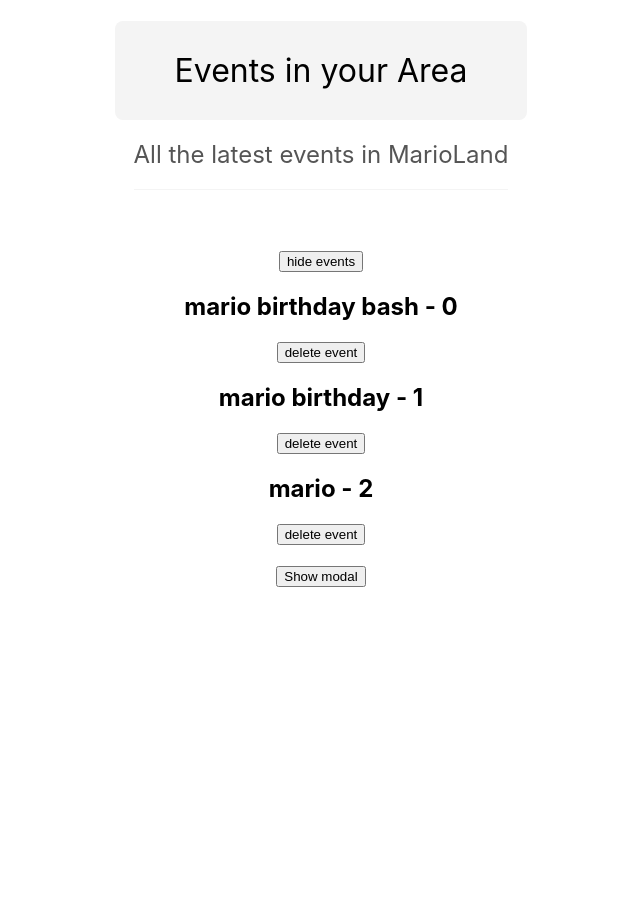
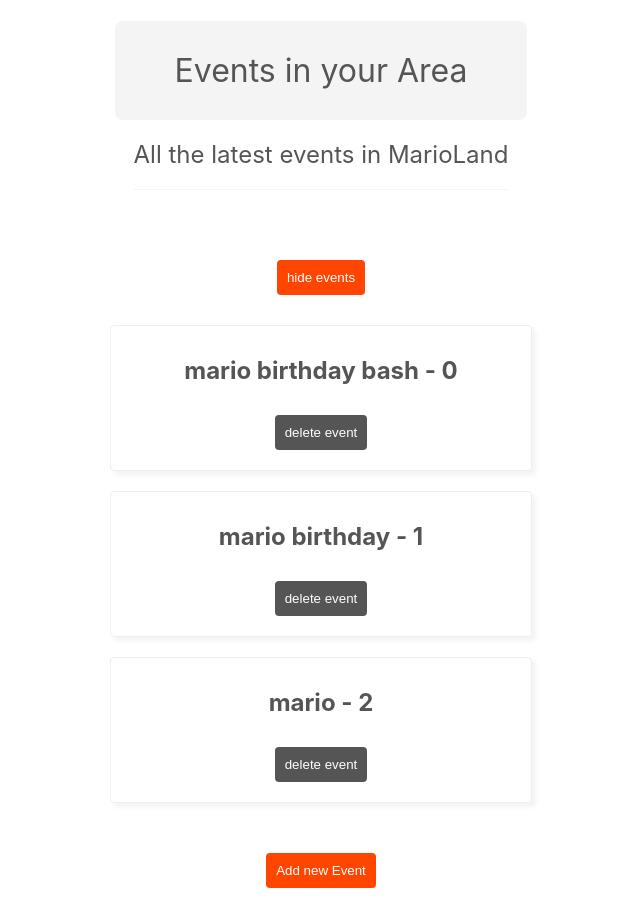
Before and after one commit to david587/React-js, a React (Create React App) app: page / in a window 1280 px wide. Shown: the whole page, without its empty margins (319-959 px from the left). Before the commit the page ends 800 px from the top, so only its background shows below. Built offline with nearby package versions, Linux system fonts and the light colour scheme.

Commit message:
Form nested in modal component,clear data with button

```diff
--- a/src/App.js
+++ b/src/App.js
@@ -3,6 +3,7 @@ import React, { useState } from "react";
 import Title from "./components/Title";
 import Modal from './components/Modal';
 import EventList from './components/EventList';
+import NewEventForm from './components/NewEventForm';
 
 function App() {
   const [showModal,setModal] = useState(false)
@@ -52,13 +53,12 @@ function App() {
 
       <br />
       {/* //modal nested */}
-      {showModal && <Modal handleClose={handleClose}>
-        <h2>Terms</h2>
-        <p>Lorem ipsum dolor sit amet consectetur adipisicing elit. Qui quia beatae iste, reiciendis ipsa distinctio quis expedita quibusdam sapiente pariatur.</p>
+      {showModal && <Modal handleClose={handleClose} isSalesModal={true}>
+        <NewEventForm/>
       </Modal>}
 
       <div>
-      <button onClick={()=>setModal(true)}>Show modal</button>
+      <button onClick={()=>setModal(true)}>Add new Event</button>
       </div>
 
     </div>
--- a/src/components/EventList.js
+++ b/src/components/EventList.js
@@ -1,13 +1,15 @@
 import React from "react";
+import styles from "./EventList.module.css"
+
 
 export default function EventList({events, handleclick}) {
   return(
     <div>
     {events.map((event,i)=>  (
-        <React.Fragment key={event.id}>
+        <div className={styles.card}  key={event.id}>
           <h2> {event.title} - {i} </h2>
           <button onClick={()=> handleclick(event.id)}>delete event</button>
-        </React.Fragment>
+        </div>
       ))
     }
     </div>
--- /dev/null
+++ b/src/components/EventList.module.css
@@ -0,0 +1,12 @@
+.card{
+    border: 1px solid #eee;
+    box-shadow: 4px 4px 5px rgba(0, 0, 0, 0.05);
+    padding: 10px;
+    max-width: 400px;
+    margin: 20px auto;
+    border-radius: 4px;
+}
+
+.card button{
+    background-color: #555;
+}
--- a/src/components/Modal.css
+++ b/src/components/Modal.css
@@ -8,9 +8,24 @@
 }
 
 .modal{
+    /* //ez */
+    position: absolute;
+    top: -200px;
+    /* //ez end */
     padding: 30px;
     max-width: 480px;
     margin: 200px auto;
     background: #fff;
     border-radius: 10px;
 }
+
+.modal h2{
+    border-bottom: 1px solid #ddd;
+    padding-bottom: 10px;
+}
+
+.modal .sales-btn{
+    border: 4px solid #333;
+    font-size: 18px;
+    text-transform: uppercase;
+}
--- a/src/components/Modal.js
+++ b/src/components/Modal.js
@@ -2,12 +2,18 @@
 import "./Modal.css";
 import ReactDOM  from "react-dom";
 
-export default function Modal({children, handleClose}) {
+export default function Modal({children, handleClose, isSalesModal}) {
   return ReactDOM.createPortal((
     <div className="modal-backdrop">
-        <div className="modal">
+        <div className="modal" style={{
+          border: "4px solid",
+          borderColor: isSalesModal? "#ff4500": "#555",
+          textAlign:"center"
+          }}>
             {children}
-            <button onClick={handleClose}>close</button>
+            <button onClick={handleClose}
+            className={isSalesModal ? "sales-btn": ""}
+            >close</button>
         </div>
     </div>
   ), document.body)
--- /dev/null
+++ b/src/components/NewEventForm.css
@@ -0,0 +1,10 @@
+.new-event-form label,
+.new-event-form input {
+    display: block;
+    text-align: left;
+    width: 100%;
+    margin: 10px auto;
+    padding: 10px;
+    box-sizing: border-box;
+    font-size: 1.2rem;
+}
--- /dev/null
+++ b/src/components/NewEventForm.js
@@ -0,0 +1,31 @@
+import { useState } from "react";
+import "./NewEventForm.css"
+
+export default function NewEventForm() {
+    const [title, setTitle] = useState("");
+    const [date, setDate] = useState("");
+
+   const resetForm= ()=>{
+    setTitle("")
+    setDate("")
+   }
+  return (
+    <form className="new-event-form">
+        <label>
+            <span>Event Title:</span>
+            <input type="text"  onChange={(e)=>setTitle(e.target.value)}
+            value={title}
+            />
+        </label>
+        <label htmlFor="">
+            <span>Event Date:</span>
+            <input type="date" onChange={(e)=>setDate(e.target.value)}
+            value={date}
+            />
+        </label>
+        <button>Submit</button>
+        <p>title - {title}, date - {date}</p>
+        <p onClick={resetForm}>Reset the form</p>
+    </form>
+  )
+}
--- /dev/null
+++ b/src/components/Title.css
@@ -0,0 +1,18 @@
+.title-block .title{
+    display: inline-block;
+    padding: 30px 60px;
+    background: #f4f4f4;
+    border-radius: 8px;
+    font-weight: normal;
+    margin-bottom: 10px;
+  }
+
+.title-block .subtitle{
+    display:inline-block;
+    color: #555;
+    font-weight: normal;
+    padding-bottom: 20px;
+    border-bottom: 1px solid #f4f4f4;
+    margin-top: 10px;
+    margin-bottom: 60px;
+  }
--- a/src/components/Title.js
+++ b/src/components/Title.js
@@ -1,10 +1,12 @@
 //same as: function title() {
+import "./Title.css"
+
 export default function Title({Title,subtitle}){
     return (
-        <>
+        <div className="title-block">
             <h1 className="title">{Title}</h1>
             <br />
             <h2 className="subtitle">{subtitle}</h2>
-        </>
+        </div>
     )
 }
--- a/src/index.css
+++ b/src/index.css
@@ -12,21 +12,16 @@ code {
     monospace;
 }
 
-.title{
-  display: inline-block;
-  padding: 30px 60px;
-  background: #f4f4f4;
-  border-radius: 8px;
-  font-weight: normal;
-  margin-bottom: 10px;
+p, h1, h2{
+  color: #555;
 }
 
-.subtitle{
-  display:inline-block;
-  color: #555;
-  font-weight: normal;
-  padding-bottom: 20px;
-  border-bottom: 1px solid #f4f4f4;
-  margin-top: 10px;
-  margin-bottom: 60px;
+button{
+  background: #ff4500;
+  color: #fff;
+  padding: 10px;
+  border: 0;
+  border-radius: 4px;
+  margin: 10px auto;
+  cursor: pointer;
 }
```
